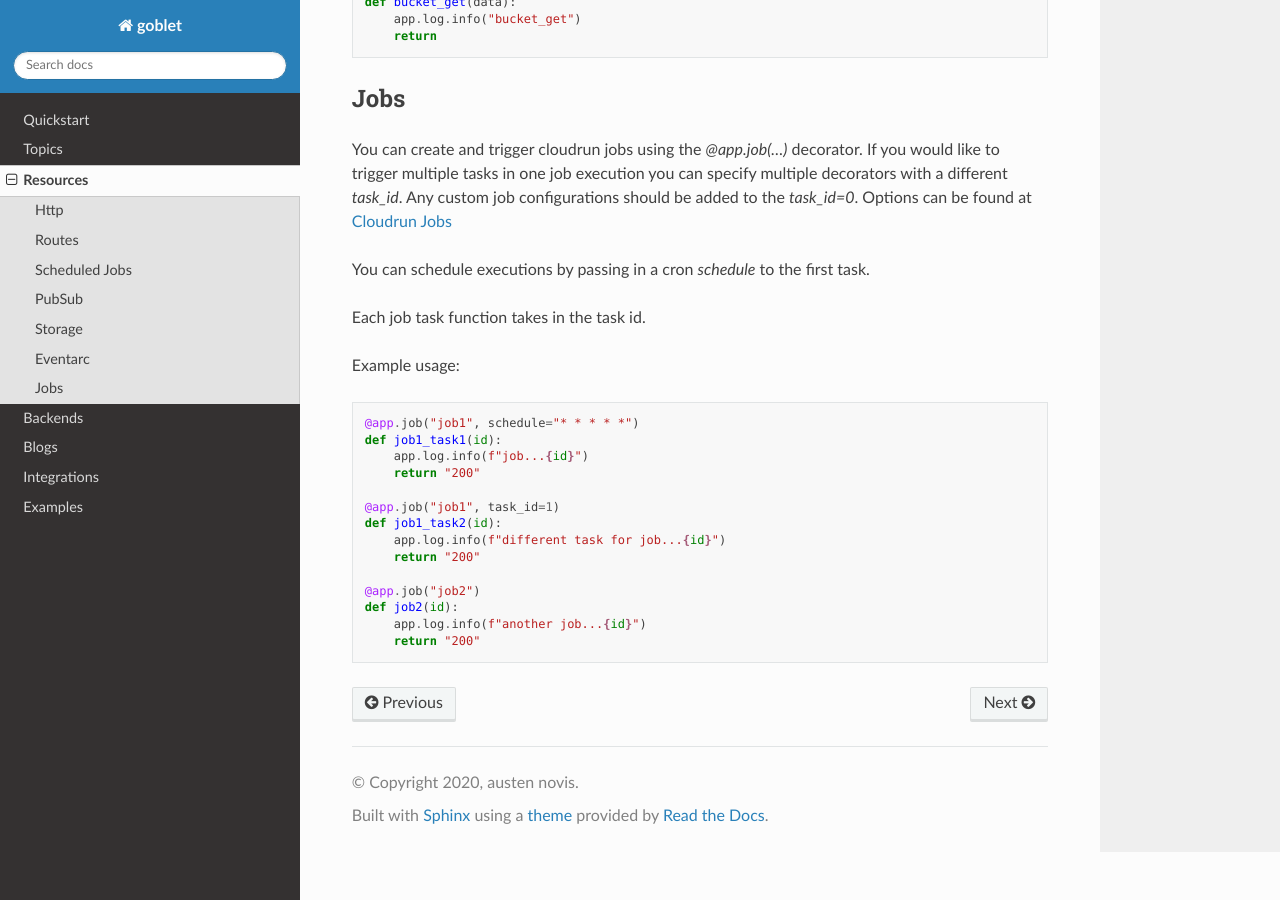
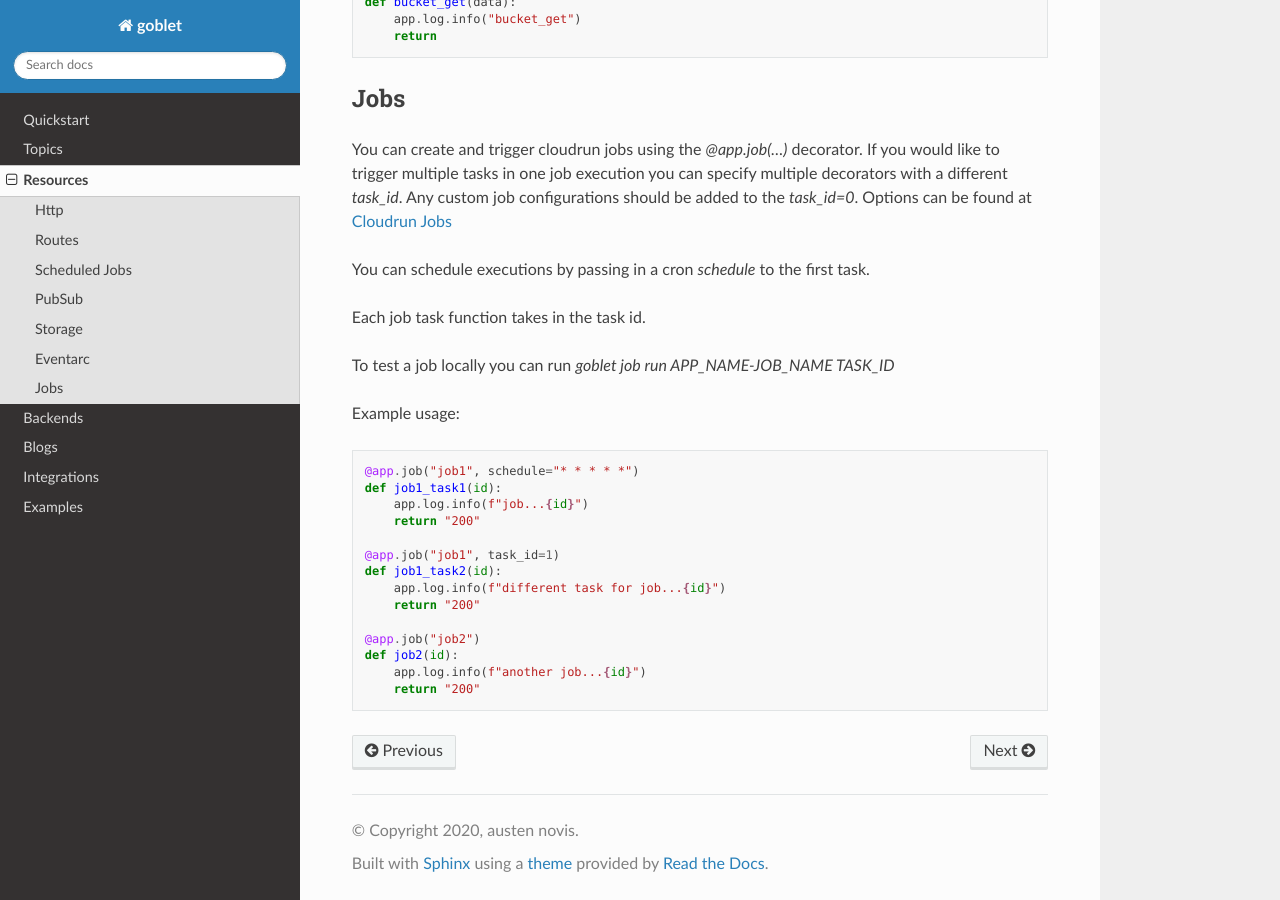
Before and after one commit to goblet/goblet, a Sphinx documentation site: the page built from docs/source/resources.rst, in a window 1280 px wide and 900 px high, scrolled down 5377 px. Built offline with Sphinx 7.4.7 and the Read the Docs theme 2.0.0, drawn with Linux system fonts in a browser that asks for light colours.

Commit message:
add local command to docs

```diff
--- a/docs/source/resources.rst
+++ b/docs/source/resources.rst
@@ -279,6 +279,8 @@ You can schedule executions by passing in a cron `schedule` to the first task.
 
 Each job task function takes in the task id.
 
+To test a job locally you can run `goblet job run APP_NAME-JOB_NAME TASK_ID`
+
 Example usage:
 
 .. code:: python
```
